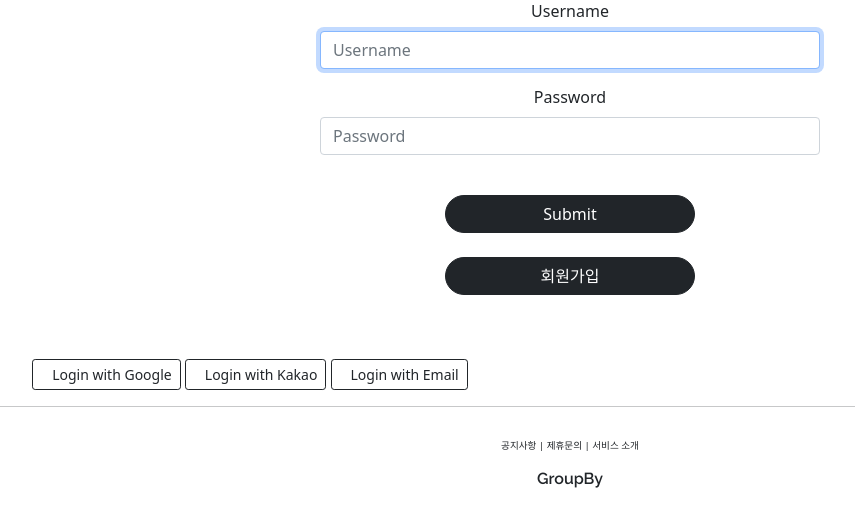
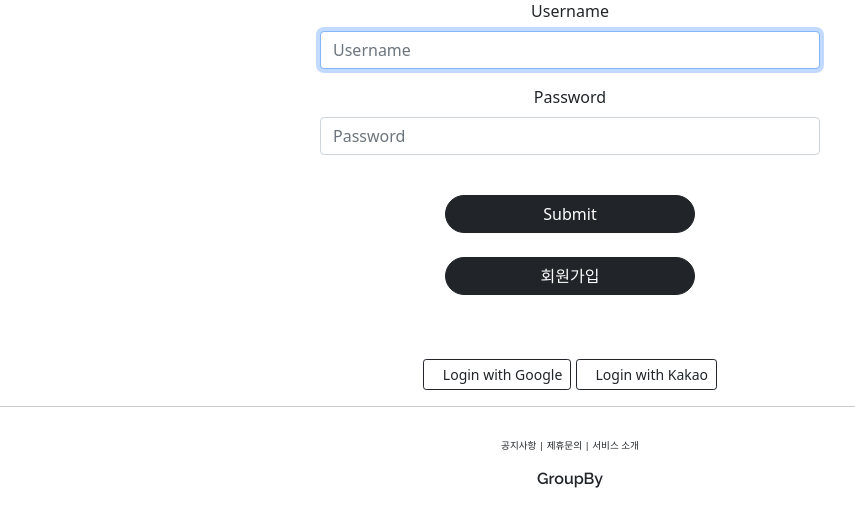
Before and after one commit to jclee0109/GroupByProject, a Django app: page /accounts/login/ in a window 1280 px wide. Shown: the part 247-774 px from the top of the page, without its empty margins (70-925 px from the left). Run offline with Django 3.2, Linux system fonts and the light colour scheme; some libraries are stand-ins or nearby versions.

Commit message:
tiny bug fix

```diff
--- a/accountapp/templates/accountapp/login.html
+++ b/accountapp/templates/accountapp/login.html
@@ -20,16 +20,16 @@
         </div>
     </div>
     {% if not user.is_authenticated %}
-    <div class="col-md-6" style="text-align: center">
+    <div style="text-align: center;">
         <a role="button" class ="btn btn-outline-dark btn-block btn-sm" href="{% provider_login_url 'google' %}">
             <i class="fab fa-google"></i>&nbsp&nbsp Login with Google
         </a>
         <a role="button" class ="btn btn-outline-dark btn-block btn-sm" href="{% provider_login_url 'kakao' method='oauth2' %}">
             <i class="fab fa-kakao"></i>&nbsp&nbsp Login with Kakao
         </a>
-        <button type="button" class="btn btn-outline-dark btn-block btn-sm">
-            <i class="far fa-envelope"></i>&nbsp&nbsp Login with Email
-        </button>
+<!--        <button type="button" class="btn btn-outline-dark btn-block btn-sm">-->
+<!--            <i class="far fa-envelope"></i>&nbsp&nbsp Login with Email-->
+<!--        </button>-->
     </div>
     {% endif %}
 
--- a/articleapp/templates/articleapp/list.html
+++ b/articleapp/templates/articleapp/list.html
@@ -62,8 +62,10 @@
     </div>
 </div>
 
-<div>
-    <a href="{% url 'articleapp:create' %}" style="align: center;" class="btn btn-dark rounded-pill col-3 mt-3 mb-3">Create Article</a>
+<div style="text-align: center;">
+    <a href="{% url 'articleapp:create' %}" class="btn btn-dark rounded-pill col-3 mt-3 mb-3">
+        Create Article
+    </a>
 </div>
 
 <script src="{% static 'js/magicgrid.js' %}"></script>
--- a/articleapp/urls.py
+++ b/articleapp/urls.py
@@ -8,5 +8,5 @@ app_name = "articleapp"
 urlpatterns = [
     path('list/', TemplateView.as_view(template_name='articleapp/list.html'), name='list'),
     path('create/', ArticleCreateView.as_view(), name='create'),
-    path('detail/', ArticleDetailView.as_view(), name='detail'),
+    path('detail/<int:pk>', ArticleDetailView.as_view(), name='detail'),
 ]
```
Also changed, not shown: media/article/image_orxuacu.png (added), media/article/image_uMbuoSo.png (added).
